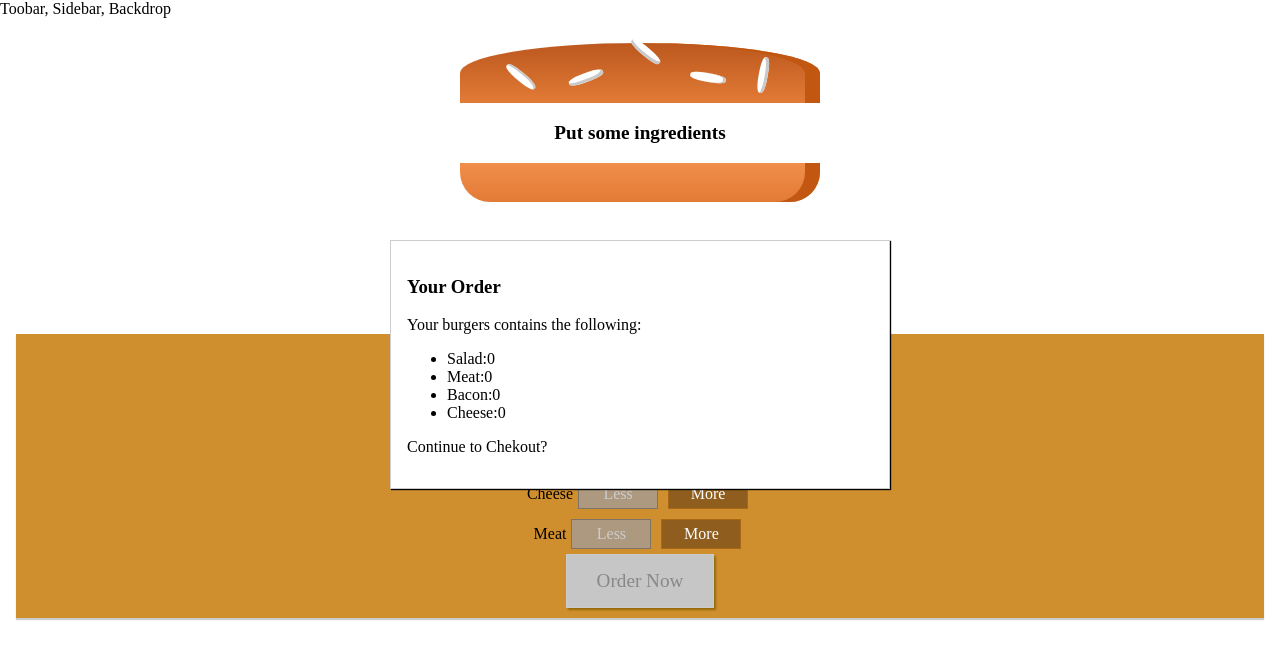
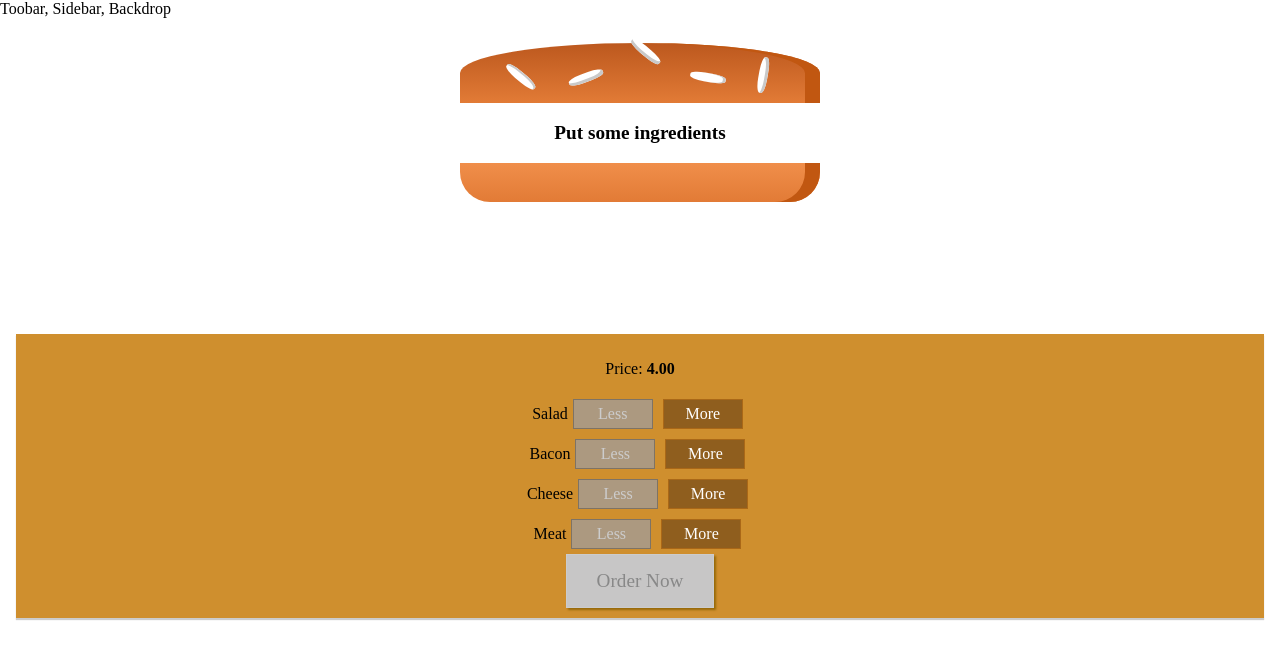
Before and after one commit to rosseniv97/burger-builder, a React app: page / in a window 1280 px wide. Shown: the top 658 px of the page. Built offline with nearby package versions, Linux system fonts and the light colour scheme.

Commit message:
Modal hoc adjusted

```diff
--- a/src/components/Burger/BuildControls/BuildControls.js
+++ b/src/components/Burger/BuildControls/BuildControls.js
@@ -21,6 +21,7 @@
             ))}
             <button className={classes.OrderButton}
                     disabled={!props.purchasable}
+                    onClick={props.ordered}
             >Order Now</button>
         </div>
     );
--- a/src/components/UI/Modal/Modal.js
+++ b/src/components/UI/Modal/Modal.js
@@ -1,7 +1,13 @@
 import React from 'react'
 import classes from './Modal.css'
 const modal = (props)=>(
-    <div className = {classes.Modal}>
+    <div
+        className = {classes.Modal}
+        style={{
+            transform: props.show? 'translateY(0)': 'translateY(-100vh)',
+            opacity: props.show? '1':'0'
+        }}
+        >
         {props.children}
     </div>
 );
--- a/src/containers/BurgerBuilder.js
+++ b/src/containers/BurgerBuilder.js
@@ -21,7 +21,8 @@
             cheese:0
         },
         totalPrice: 4,
-        purchasable: false
+        purchasable: false,
+        purchasing: false
     }
 
     updatePurchaseState = ()=>{
@@ -41,9 +42,12 @@
             if(sum>=2) return {purchasable: true}
             else return {purchasable: false}
         });
+    }
 
-
-
+    purchaseHandler = ()=>{
+        this.setState({
+            purchasing:true
+        })
     }
 
     addIngredientHandler = (type)=>{
@@ -91,7 +95,7 @@
 
         return(
             <Aux>
-                <Modal>
+                <Modal show={this.state.purchasing}>
                     <OrderSummary ingredients={this.state.ingredients}/>
                 </Modal>
                 <Burger ingredients={this.state.ingredients}/>
@@ -101,6 +105,7 @@
                  disabled={disabledInfo}
                  totalPrice={this.state.totalPrice}
                  purchasable={this.state.purchasable}
+                 ordered={this.purchaseHandler}
                 />
             </Aux>
         );
```
